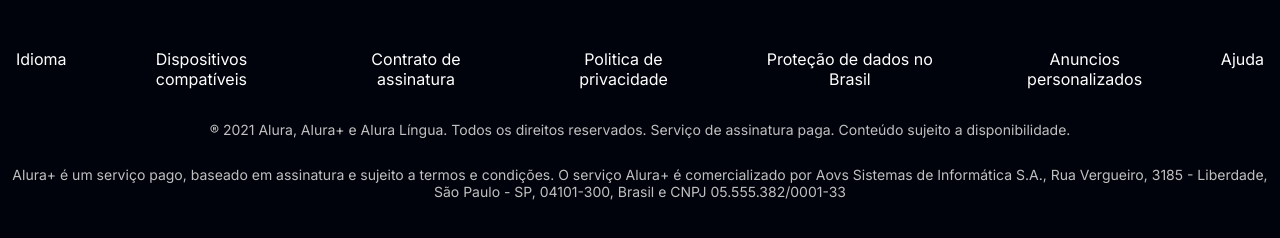
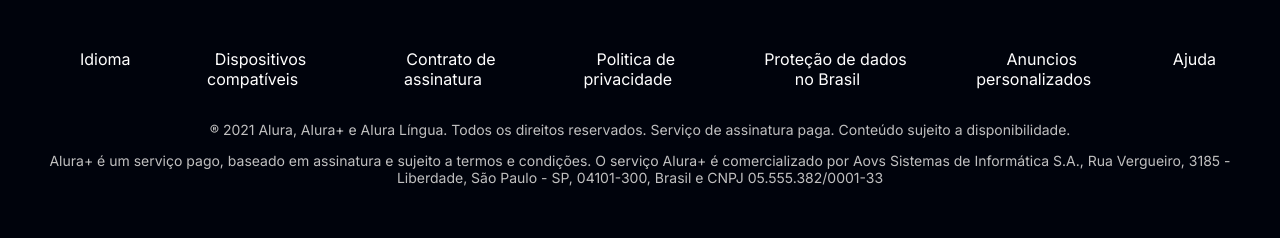
Before and after one commit to JoaoPauloHJ/Alura-Plus-, a plain HTML site: page index.html in a window 1280 px wide. Shown: the part 3933-4171 px from the top of the page. Drawn offline with Linux system fonts and the light colour scheme.

Commit message:
Alterado css do rodape

```diff
--- a/style.css
+++ b/style.css
@@ -129,23 +129,20 @@ body {
     gap: 3em;
 }
 
-.lista__link {
+
+.lista__link a {
+    text-decoration: none;
     color: var(--branco-principal);
-}
-
-a {
-    color: var(--branco-principal);
-    text-decoration: none;
+    margin-left: 1em;
 }
 
 .rodape__texto {
+    margin: 1em 0;
     color: var(--cinza-secundario);
-    display: flex;
-    justify-content: center;
-    margin-bottom: 2em;
     font-size: 14px;
 }
 
 .rodape {
     text-align: center;
+    margin: 5em 3em;
 }
```
